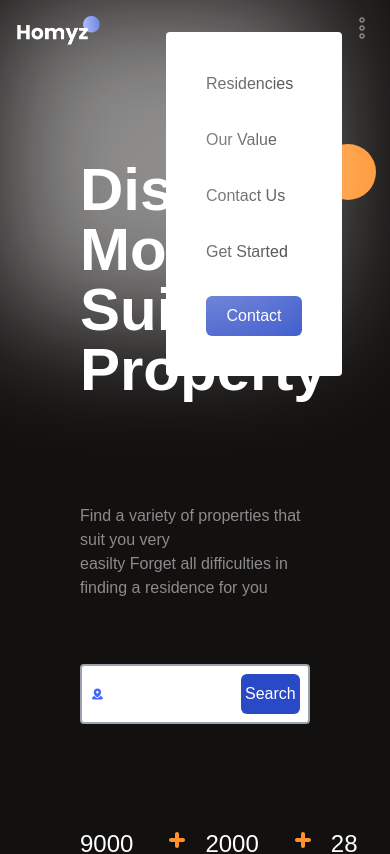
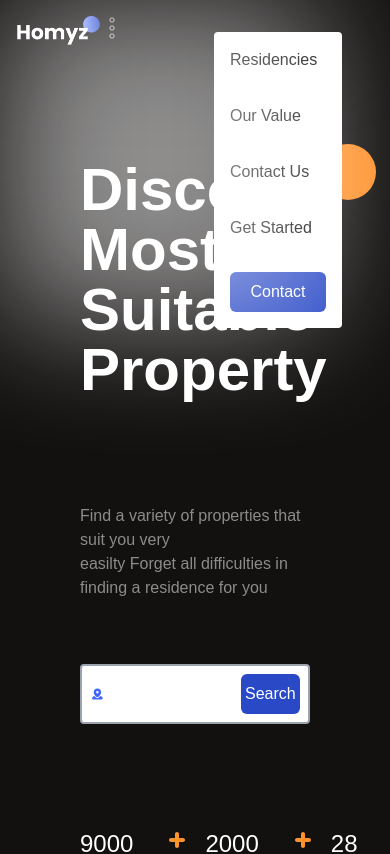
Before and after one commit to Code-Coterie-Team/home-landing-page, a React (Vite) app: page / in a window 390 px wide. Shown: the top 854 px of the page. Built offline with nearby package versions, Linux system fonts and the light colour scheme; no server answers; a web font is replaced by a local one.

Commit message:
refactor

```diff
--- a/src/component/Header.tsx
+++ b/src/component/Header.tsx
@@ -1,4 +1,4 @@
-import React from "react";
+
 import Button from "./Button";
 import { Link } from "react-router";
 import { Outline } from "../icon";
@@ -7,11 +7,11 @@ import { Outline } from "../icon";
 
 const Header=()=>{
     return(
-        <div className="  bg-wrapercolor flex  justify-between  content-center  p-4  sticky top-0 z-40">
+        <div className="  bg-wrapercolor flex flex-wrap  content-center p-4  sticky top-0 z-40">
             <div className="flex justify-center h-12 pb-4  "><img src="./src/assets/logo.png" alt="" /></div>
-            <div className=" flex  ">
+            <div className=" flex justify-items-center  ">
 
-                <ul className=" bg-white rounded flex absolute top-8  right-12 flex-col gap-8 text-l  text-black p-10 md:flex md:flex-row md:text-xl md:text-fontcolor md:gap-10 md:bg-transparent md:p-2">
+                <ul className=" bg-white rounded flex absolute top-8  p-4 right-12 flex-col gap-8 text-l  text-black  md:flex md:flex-row  md:text-xl md:pb-4 md:text-fontcolor md:gap-10 md:bg-transparent ">
                     <li><Link to='#residencies' > Residencies</Link></li>
                     <li><Link to="#value" >Our Value</Link></li>
                     <li><Link to="#contact-us" >Contact Us</Link></li>
@@ -19,11 +19,6 @@ const Header=()=>{
                     <li className=""><Button text="Contact" /></li>
                 </ul>
                 <Outline className="md:hidden"/>
-
-
-
-
-
             </div>
         </div>
     )
--- a/src/component/Residencie.tsx
+++ b/src/component/Residencie.tsx
@@ -53,8 +53,9 @@ const Residencie =()=>{
             <div ref={scrollContainerRef} className="flex  gap-8 overflow-hidden w-full  ">
 
 
-                        { data ?.map((item: any) => (
+                        { data ?.map((item: any,index:number) => (
                             <PopulaRchoice
+                            key={index}
                             image={item.image}
                             name={item.name}
                             price={item.price}
```
